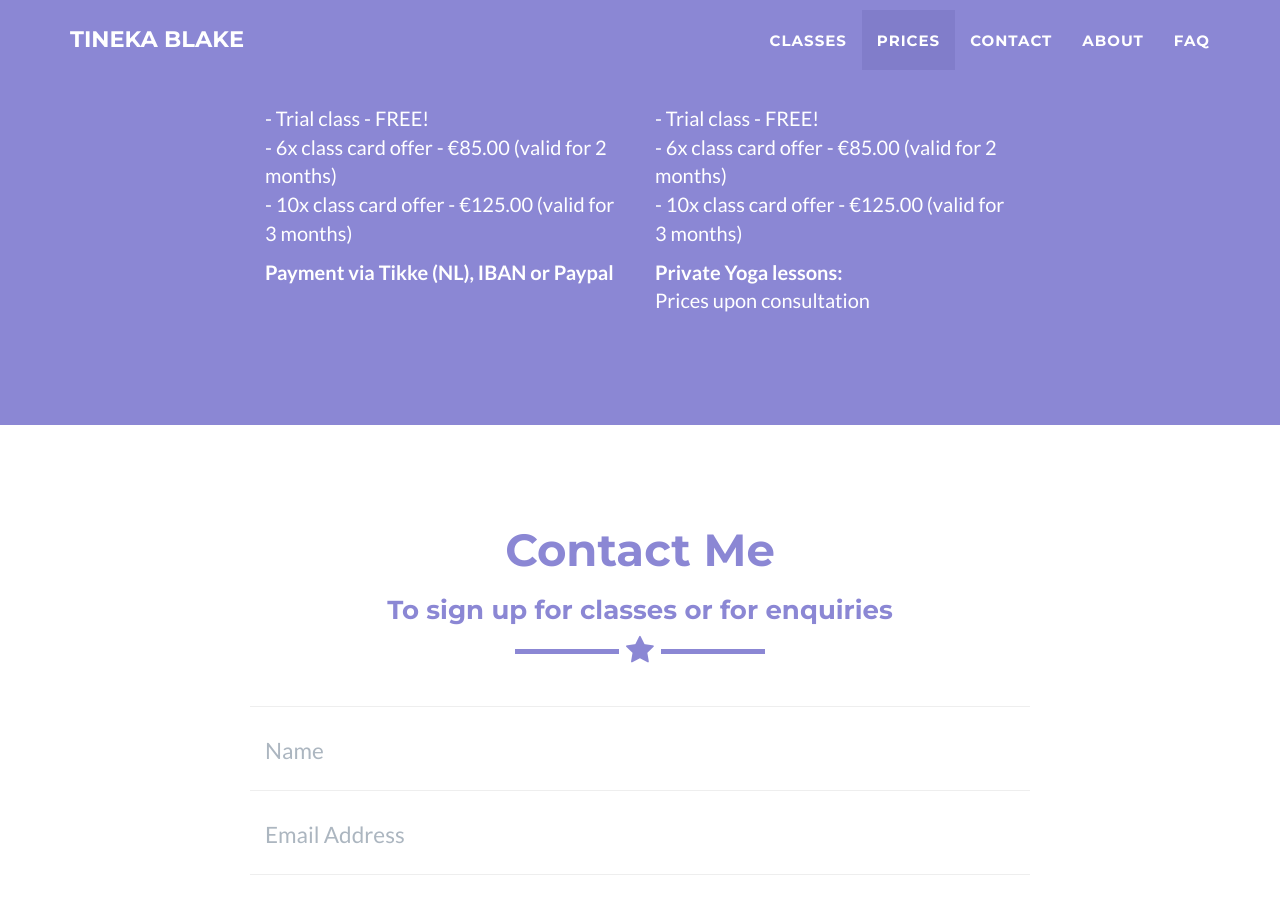
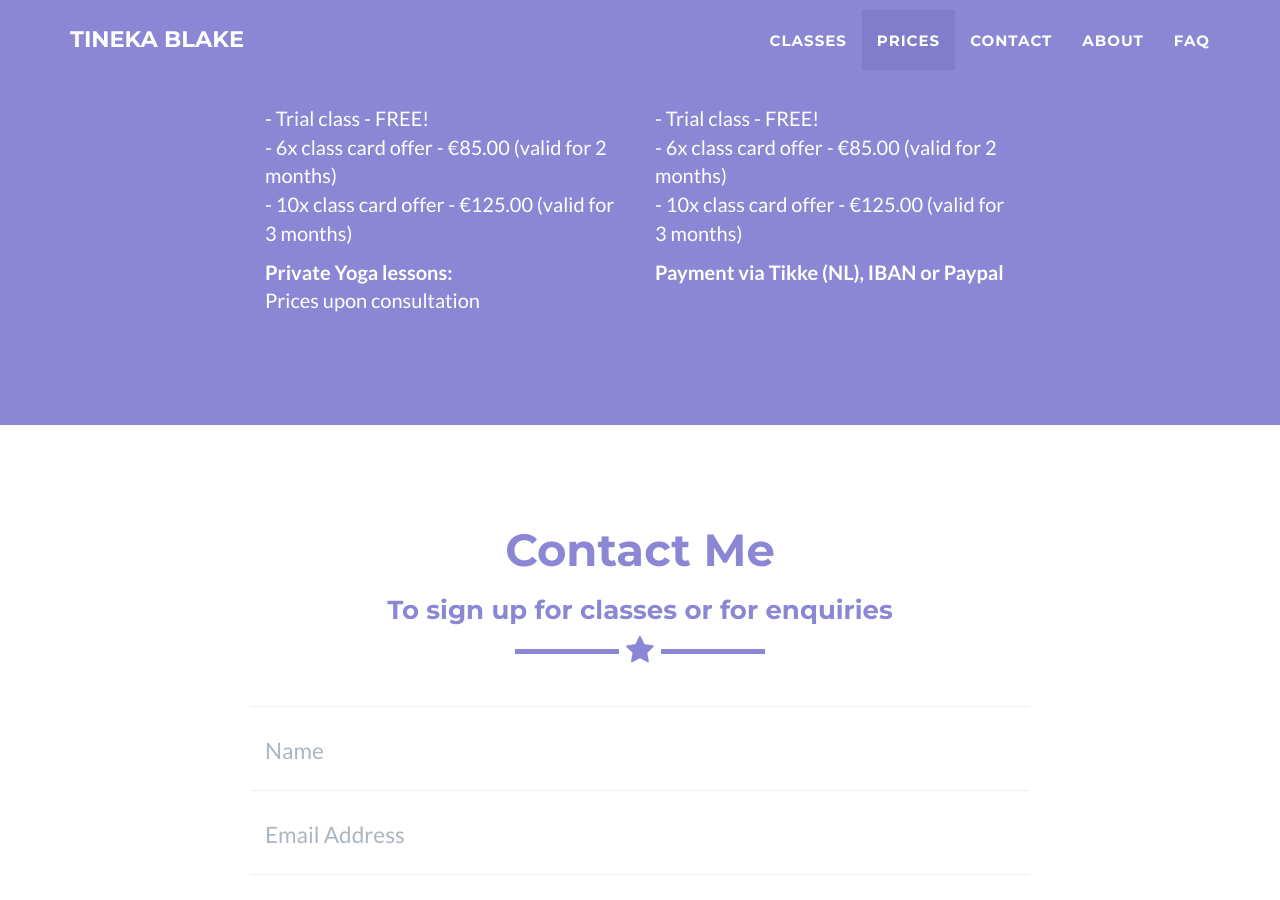
Before and after one commit to tineka-blake/tineka-blake.github.io, a Jekyll site: the page built from index.html, in a window 1280 px wide and 900 px high, scrolled down 1385 px. Built offline with Jekyll 4.4.1, drawn with Linux system fonts in a browser that asks for light colours.

Commit message:
Update prices.html

```diff
--- a/_includes/prices.html
+++ b/_includes/prices.html
@@ -24,10 +24,15 @@
 	            </b>
 		    </p>
 
-                    <p>
- 		    <b>
-		   Payment via Tikke (NL), IBAN or Paypal
-	             </b>
+			<p>
+    	            <b>
+	            Private Yoga lessons:
+		    </b>
+	            <br>
+		    Prices upon consultation
+                  </p>
+
+
 
 
 
@@ -45,12 +50,10 @@
 	            </p>
 
 		    <p>
-    	            <b>
-	            Private Yoga lessons:
-		    </b>
-	            <br>
-		    Prices upon consultation
-                  </p>
+ 		    <b>
+		   Payment via Tikke (NL), IBAN or Paypal
+	             </b>
+
                 </div>
                 <!-- <div class="col-lg-8 col-lg-offset-2 text-center"> -->
                 <!--     <a href="https://github.com/jeromelachaud/freelancer-theme" class="btn btn-lg btn-outline"> -->
```
